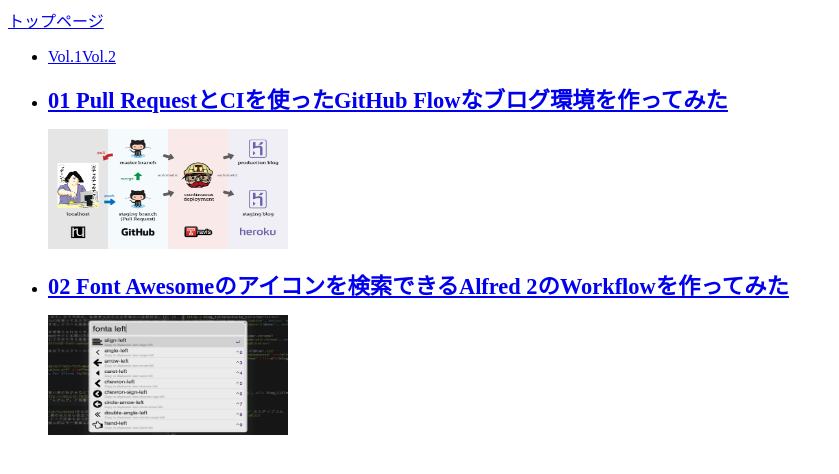
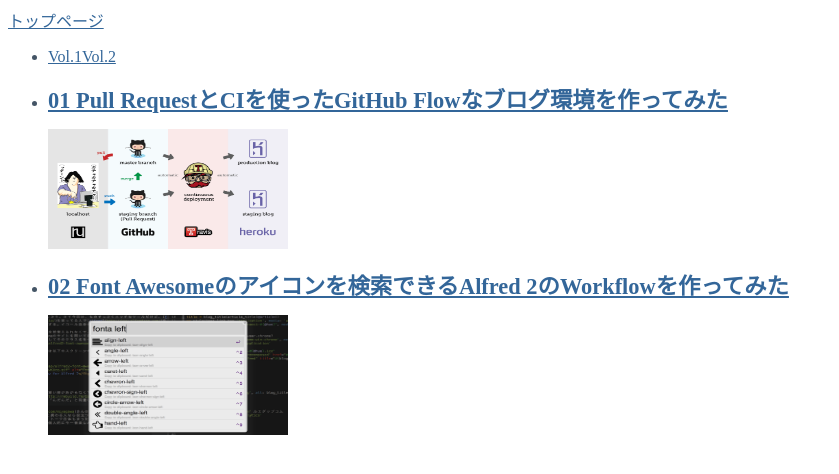
Before and after one commit to ruedap/nuxt.ruedap.com, a Nuxt app: page / in a window 1280 px wide. Shown: the top 474 px of the page, without its empty margins (0-839 px from the left). Built offline with nearby package versions, Linux system fonts and the light colour scheme.

Commit message:
feat(pages): グローバルにスタイルを定義できるSCSSを追加

```diff
--- a/assets/stylesheets/abstractions/variables.scss
+++ b/assets/stylesheets/abstractions/variables.scss
@@ -1 +1,2 @@
 $a-color-title: #345;
+$a-color-link: #369;
--- /dev/null
+++ b/assets/stylesheets/basics.scss
@@ -0,0 +1 @@
+@import './basics/elements.scss';
--- /dev/null
+++ b/assets/stylesheets/basics/elements.scss
@@ -0,0 +1,9 @@
+$_color: #456;
+
+body {
+  color: $_color;
+}
+
+a {
+  color: $a-color-link;
+}
--- a/nuxt.config.js
+++ b/nuxt.config.js
@@ -28,7 +28,7 @@ export default {
   /*
    ** Global CSS
    */
-  css: [],
+  css: ['~/assets/stylesheets/basics.scss'],
 
   /*
    ** Plugins to load before mounting the App
```
